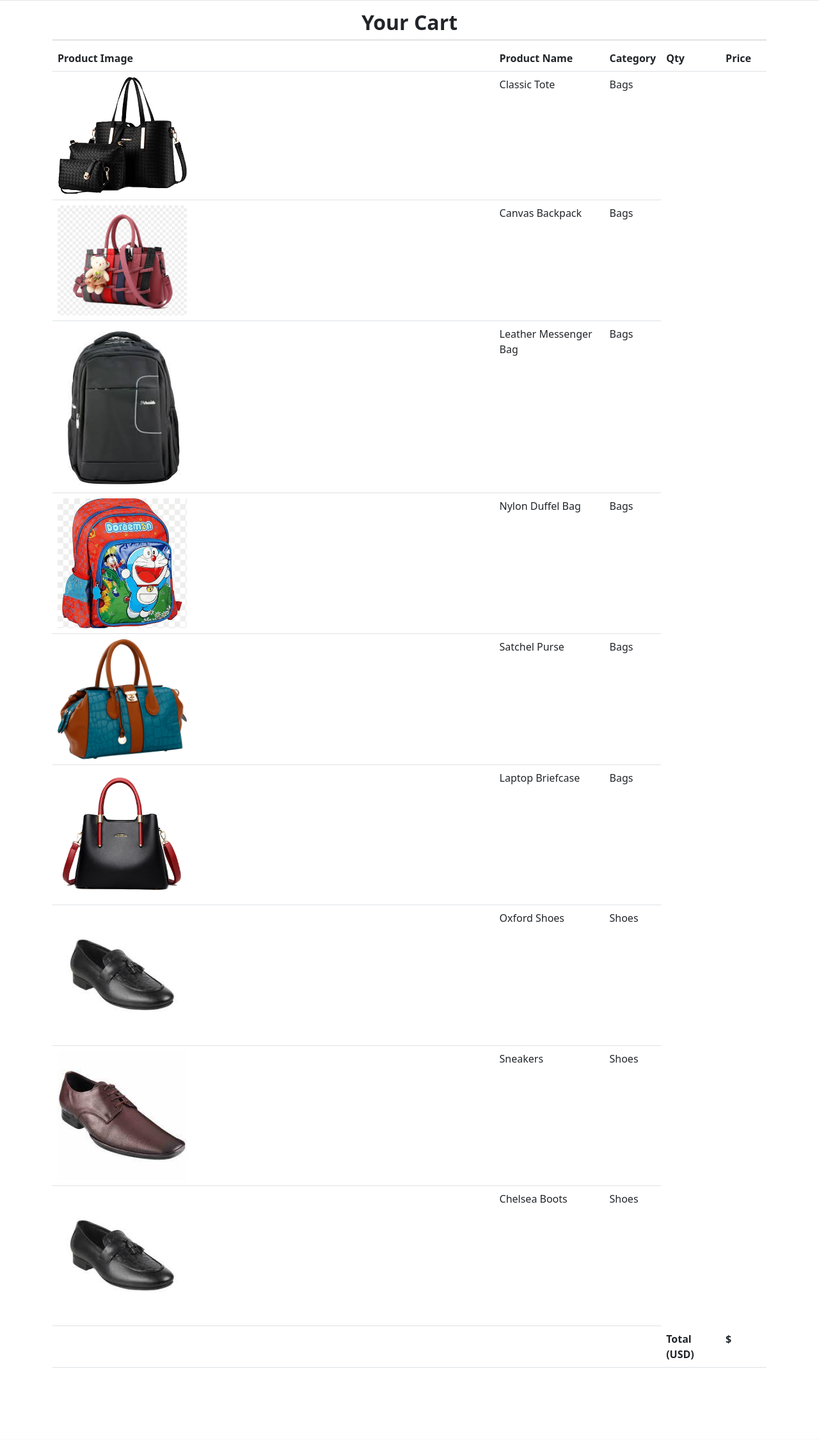
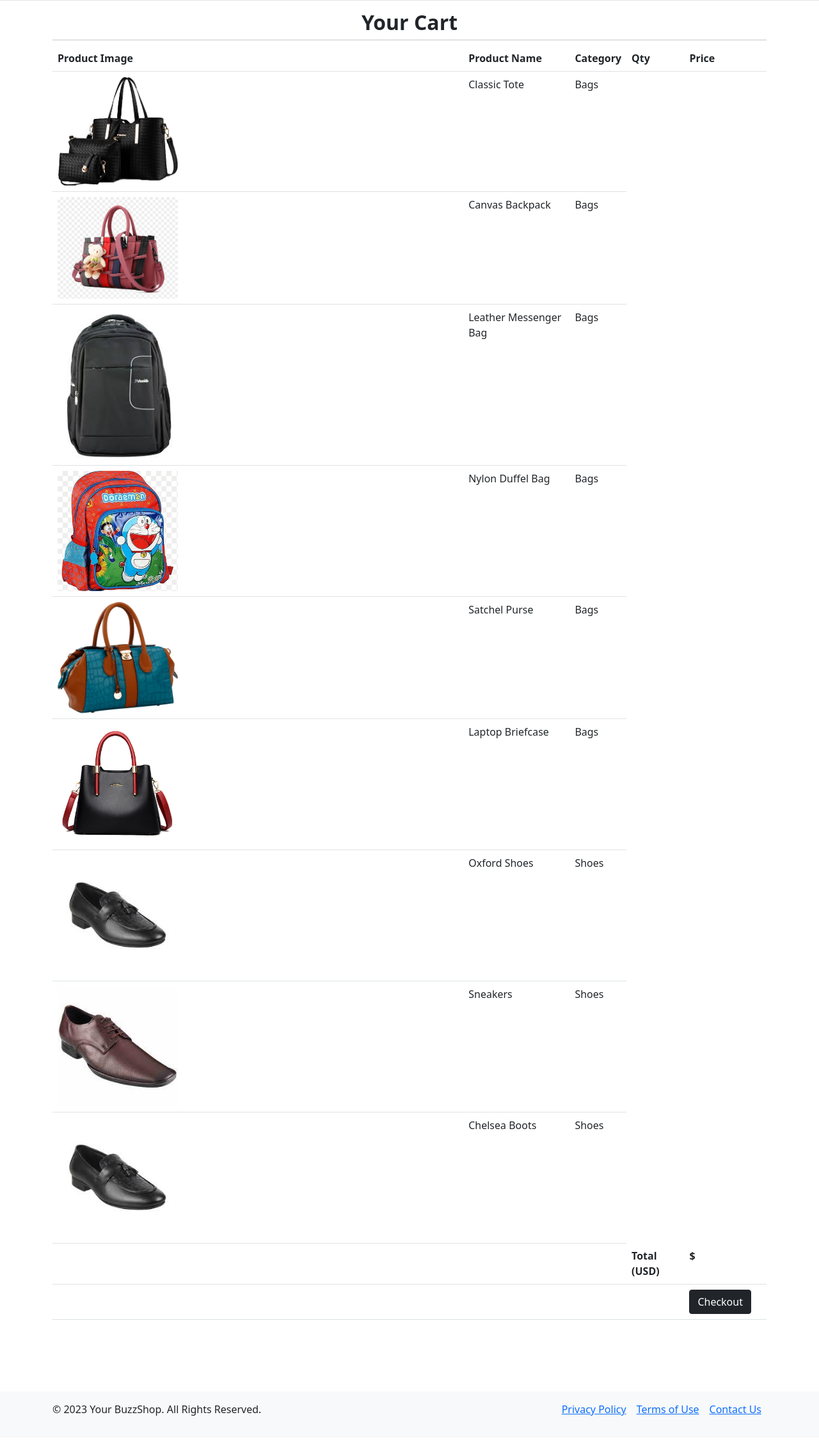
Before and after one commit to kabbas942/Ecommerce_Project, a Django app: template ecommerce/template/ecommerce/cart.html in a window 1280 px wide. Shown: the part 56-2307 px from the top of the page at 64% size. After the commit the page ends 2269 px from the top, so only its background shows below. Run offline with Django 4.2, Linux system fonts and the light colour scheme; the template is opened without the code that fills it: values that come from a table or form of the project are taken from there, others are empty; data comes from the database, SQL or seed files in the repository; both versions use the stored data as it was after the commit; some libraries are stand-ins or nearby versions.

Commit message:
1/19/2024

```diff
--- a/ecommerce/shoppingcart/views.py
+++ b/ecommerce/shoppingcart/views.py
@@ -8,6 +8,7 @@ from django.contrib import messages
 
 #main page
 def index(request):
+    #request.session.flush()
     allProductList= Product.objects.all()
     categoryList= Category.objects.all()
     productPara={}
--- a/ecommerce/template/ecommerce/cart.html
+++ b/ecommerce/template/ecommerce/cart.html
@@ -51,7 +51,7 @@
 <tr><td></td><td></td><td></td><td><strong>Total (USD)</strong></td><td>
   <strong>${{total}}</strong></td><td></td></tr>
 </form>
-
+<tr><td></td><td></td><td></td><td></td><td><a name="" id="" class="btn btn-dark" href="{% url "order" %}" role="button">Checkout</a></td><td></td></tr>
 
       </table>
       {% else %}
```
Also changed, not shown: ecommerce/db.sqlite3, ecommerce/template/ecommerce/success.html (added), 1 other file.
